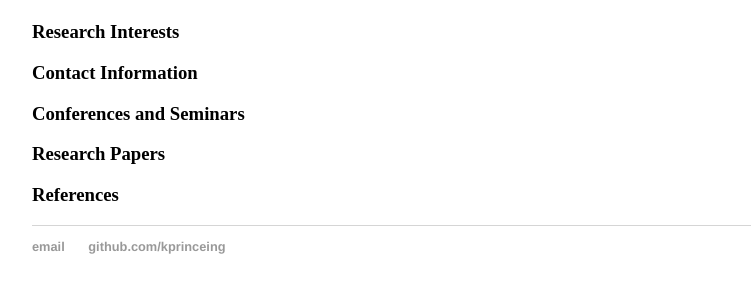
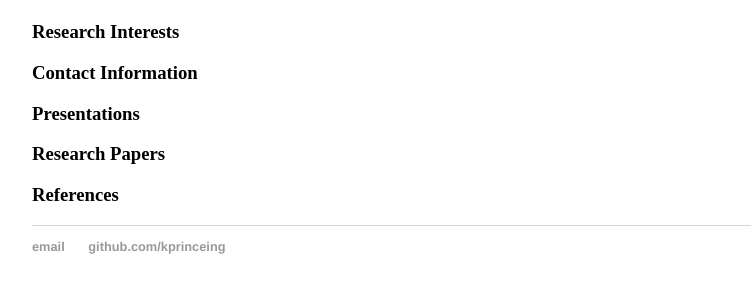
Before and after one commit to kprinceing/kprinceing.github.io, a Jekyll site: the page built from index.html, in a window 1280 px wide. Shown: the part 179-472 px from the top of the page, without its empty margins (160-911 px from the left). Built offline with Jekyll 4.4.1, drawn with Linux system fonts in a browser that asks for light colours.

Commit message:
Update index.html

```diff
--- a/index.html
+++ b/index.html
@@ -7,7 +7,7 @@ title: Yan_Song
 	<h3> Education </h3>
 	<h3> Research Interests </h3>
 	<h3> Contact Information <h3>
-	<h3> Conferences and Seminars </h3>
+	<h3> Presentations </h3>
 	<h3> Research Papers </h3>
 	<h3> References </h3>
 
```
